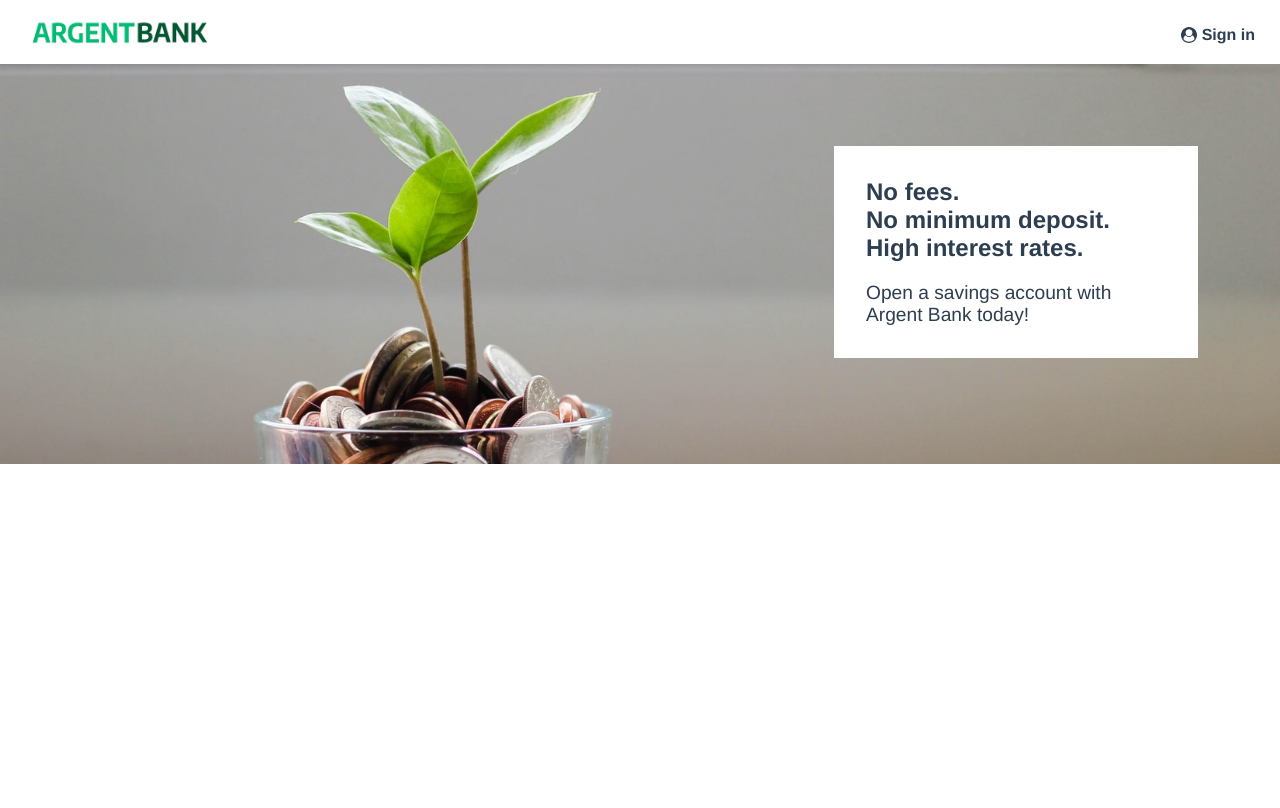
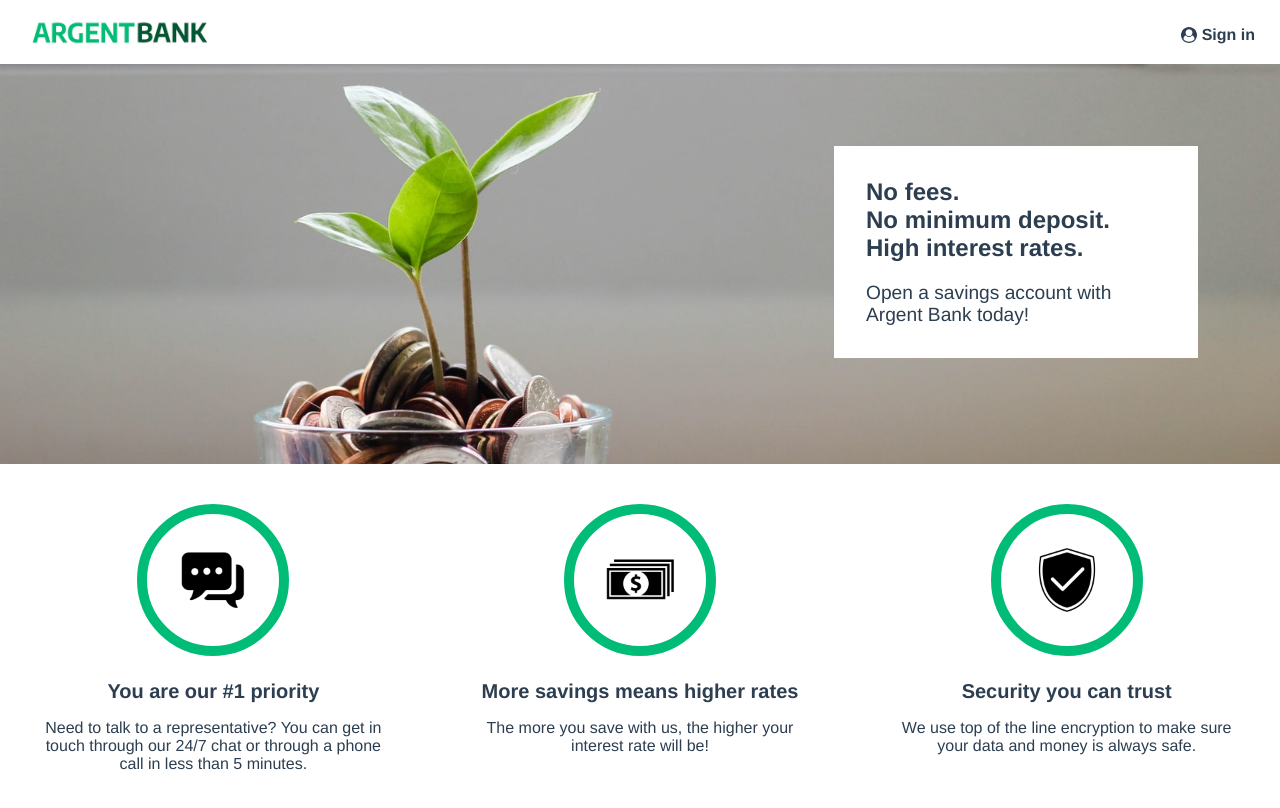
Before and after one commit to alexandre-jung/ArgentBank, a React (Vite) app: page / in a window 1280 px wide. Shown: the top 808 px of the page. Built offline with nearby package versions, Linux system fonts and the light colour scheme; no server answers.

Commit message:
:sparkles: home: add features section

```diff
--- /dev/null
+++ b/src/components/Features/index.tsx
@@ -0,0 +1,34 @@
+import styles from './styles.module.scss';
+import React from 'react';
+
+interface FeaturesProps {
+  children: React.ReactNode;
+}
+
+export function Features ({ children }: FeaturesProps) {
+  return (
+    <section className={styles.Features}>
+      {children}
+    </section>
+  );
+}
+
+interface ItemProps {
+  imageSource: string;
+  title: string;
+  children: React.ReactNode;
+}
+
+Features.Item = function Item ({ imageSource, title, children }: ItemProps) {
+  return (
+    <div className={styles.Item}>
+      <img
+        className={styles.ItemImage}
+        src={imageSource}
+        alt="Chat icon"
+      />
+      <h3 className={styles.ItemTitle}>{title}</h3>
+      <p>{children}</p>
+    </div>
+  );
+};
--- /dev/null
+++ b/src/components/Features/styles.module.scss
@@ -0,0 +1,22 @@
+.Features {
+  display: flex;
+  flex-direction: row;
+  text-align: center;
+}
+
+.Item {
+  padding: 2.5rem;
+  flex: 1 1 0;
+
+  &Image {
+    width: 100px;
+    padding: 1rem;
+    border-radius: 50%;
+    border: 10px solid #00bc77;
+  }
+
+  &Title {
+    font-size: 1.25rem;
+    margin-bottom: 0.5rem;
+  }
+}
--- a/src/components/Hero/index.tsx
+++ b/src/components/Hero/index.tsx
@@ -14,14 +14,6 @@ export function Hero ({ children }: HeroProps) {
   );
 }
 
-interface AriaProps {
-  children: React.ReactNode;
-}
-
-Hero.Aria = function Aria ({ children }: AriaProps) {
-  return <p className="sr-only">{children}</p>;
-};
-
 interface SubtitleProps {
   children: React.ReactNode;
 }
--- /dev/null
+++ b/src/components/SrOnly/index.tsx
@@ -0,0 +1,7 @@
+interface SrOnlyProps {
+  children: React.ReactNode;
+}
+
+export function SrOnly ({ children }: SrOnlyProps) {
+  return <p className="sr-only">{children}</p>;
+}
--- a/src/components/index.ts
+++ b/src/components/index.ts
@@ -5,4 +5,6 @@ export * from './PrivateRoute';
 export * from './Navigation';
 export * from './Header';
 export * from './Logo';
+export * from './SrOnly';
 export * from './Hero';
+export * from './Features';
--- a/src/views/Home.tsx
+++ b/src/views/Home.tsx
@@ -1,15 +1,44 @@
 import { Hero } from '@components/Hero';
+import { Features } from '@components/Features';
+import chatIcon from '../assets/icon-chat.png';
+import moneyIcon from '../assets/icon-money.png';
+import securityIcon from '../assets/icon-security.png';
+import { SrOnly } from '@components/SrOnly';
 
 export function Home () {
   return (
     <div>
       <Hero>
-        <Hero.Aria>Promoted content</Hero.Aria>
+        <SrOnly>Promoted content</SrOnly>
         <Hero.Subtitle>No fees.</Hero.Subtitle>
         <Hero.Subtitle>No minimum deposit.</Hero.Subtitle>
         <Hero.Subtitle>High interest rates.</Hero.Subtitle>
         <Hero.Text>Open a savings account with Argent Bank today!</Hero.Text>
       </Hero>
+      <Features>
+        <SrOnly>Features</SrOnly>
+        <Features.Item
+          imageSource={chatIcon}
+          title="You are our #1 priority"
+        >
+          Need to talk to a representative?
+          You can get in touch through our 24/7 chat
+          or through a phone call in less than 5 minutes.
+        </Features.Item>
+        <Features.Item
+          imageSource={moneyIcon}
+          title="More savings means higher rates"
+        >
+          The more you save with us, the higher your interest rate will be!
+        </Features.Item>
+        <Features.Item
+          imageSource={securityIcon}
+          title="Security you can trust"
+        >
+          We use top of the line encryption
+          to make sure your data and money is always safe.
+        </Features.Item>
+      </Features>
     </div>
   );
 }
```
